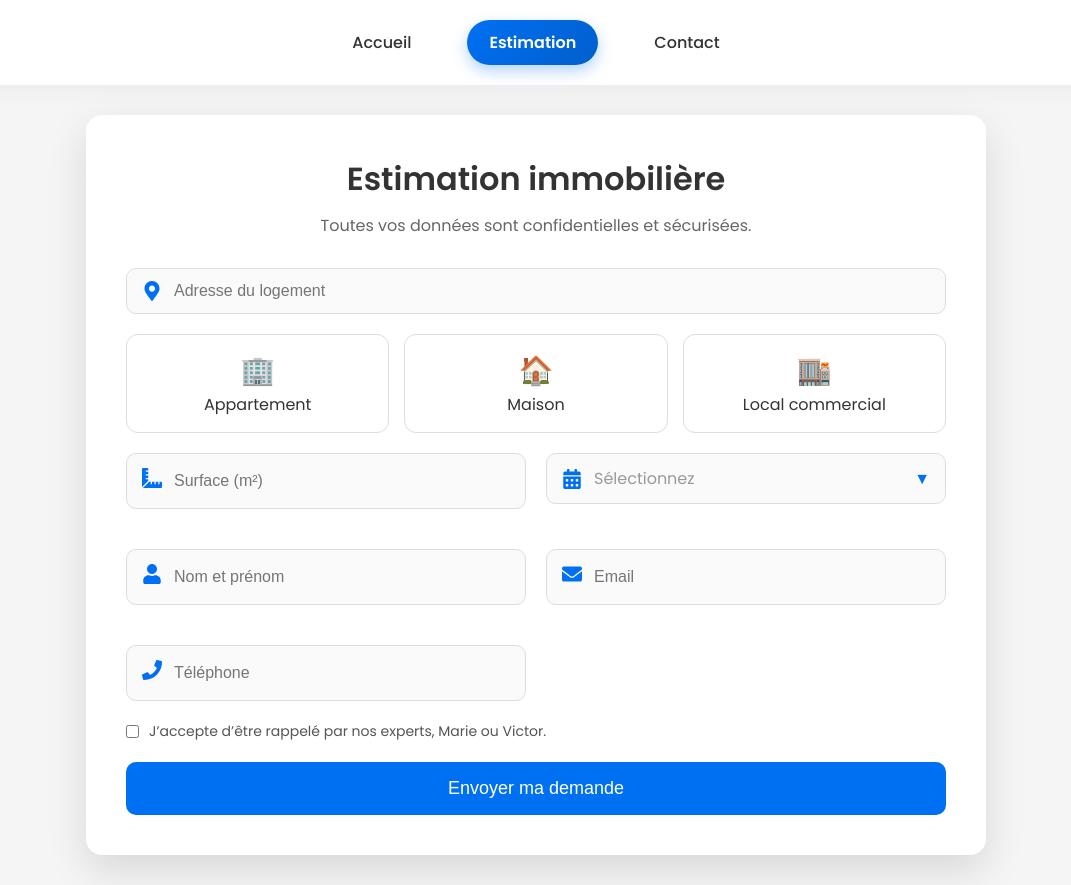
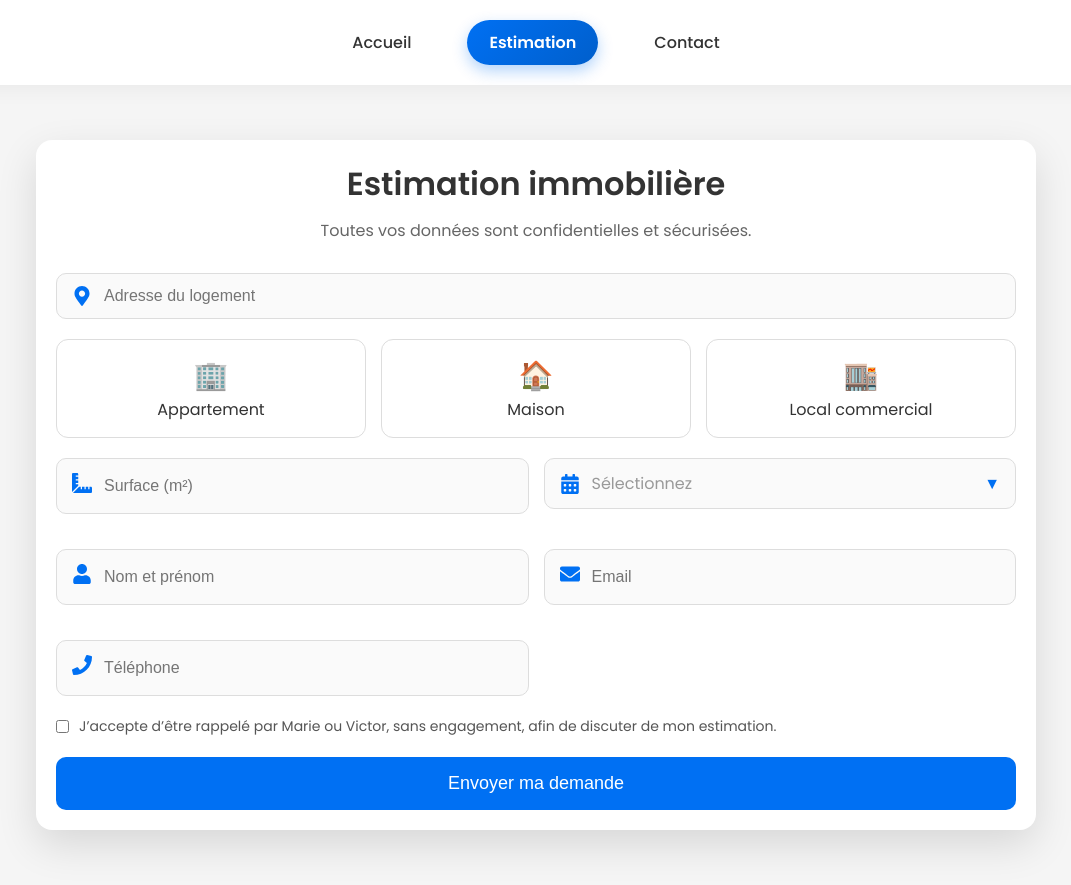
Before and after one commit to Juju-kpi/estimation_immo, a Next.js app: page /estimation in a window 1280 px wide. Shown: the whole page, without its empty margins (104-1175 px from the left). Built offline with nearby package versions, Linux system fonts and the light colour scheme.

Commit message:
Update page.js

```diff
--- a/app/estimation/page.js
+++ b/app/estimation/page.js
@@ -218,7 +218,7 @@ const fetchAddressSuggestions = (query) => {
 
         <label style={styles.checkboxLabel}>
           <input type="checkbox" checked={data.callConsent} onChange={e => setData({...data, callConsent: e.target.checked})} />
-          J’accepte d’être rappelé par nos experts, Marie ou Victor.
+          J’accepte d’être rappelé par Marie ou Victor, sans engagement, afin de discuter de mon estimation.
         </label>
 
         <button style={styles.submitBtn} onClick={handleSubmit}>
@@ -265,21 +265,21 @@ const styles = {
     justifyContent: "center",
     alignItems: "center",
     background: "#f5f5f5",
-    padding: 20
+    padding: 15
   },
   container: {
     background: "#fff",
-    padding: 40,
+    padding: 20,
     borderRadius: 16,
     width: "100%",
-    maxWidth: 900,
+    maxWidth: 1000,
     boxShadow: "0 15px 40px rgba(0,0,0,0.12)",
     animation: "fadeUp 0.8s ease"
   },
   grid: {
   display: "grid",
   gridTemplateColumns: "1fr 1fr",
-  gap: 20
+  gap: 15
 },
   title: { textAlign: "center", marginBottom: 10, fontSize: 32 },
   subtitle: { textAlign: "center", color: "#666", marginBottom: 30 },
```
